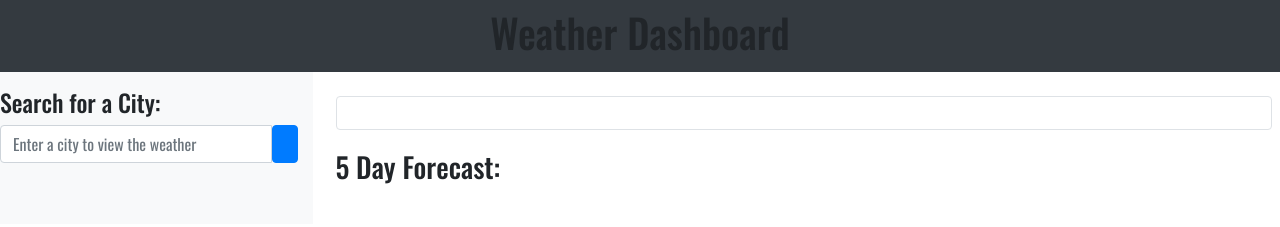
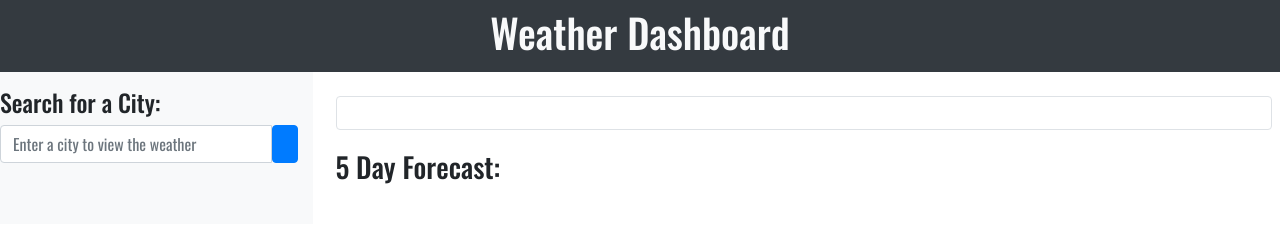
Before and after one commit to natesoum/weather-dashboard, a plain HTML site: page index.html in a window 1280 px wide. Shown: the top 227 px of the page. Drawn offline with nearby package versions, Linux system fonts and the light colour scheme.

Commit message:
Completed initial assignment

```diff
--- a/assets/css/style.css
+++ b/assets/css/style.css
@@ -11,3 +11,11 @@ root {
 * {
     font-family: "Oswald", sans-serif;
 }
+
+.navbar {
+    color: #000;
+}
+
+h1 {
+    color: var(--light);
+}
--- a/assets/js/script.js
+++ b/assets/js/script.js
@@ -85,6 +85,7 @@ function futureCondition(lat, lon) {
         console.log(futureResponse);
         $("#fiveDay").empty();
 
+        // For loop for 5 Day Forecase
         for (let i = 1; i < 6; i++) {
             var cityInfo = {
                 date: futureResponse.daily[i].dt,
@@ -96,6 +97,7 @@ function futureCondition(lat, lon) {
             var currDate = moment.unix(cityInfo.date).format("MM/DD/YYYY");
             var iconURL = `<img src="https://openweathermap.org/img/w/${cityInfo.icon}.png" alt="${futureResponse.daily[i].weather[0].main}" />`;
 
+            // Save elements to URL to append later
             var futureCard = $(`
                 <div class="pl-3">
                     <div class="card pl-3 pt-3 mb-3 bg-primary text-light" style="width: 12rem;>
@@ -108,7 +110,7 @@ function futureCondition(lat, lon) {
                     </div>
                 <div>
             `);
-
+            // Append 5 Day Forecast
             $("#fiveDay").append(futureCard);
         }
     });
```
Also changed, not shown: index.html (+1 -1 lines).
